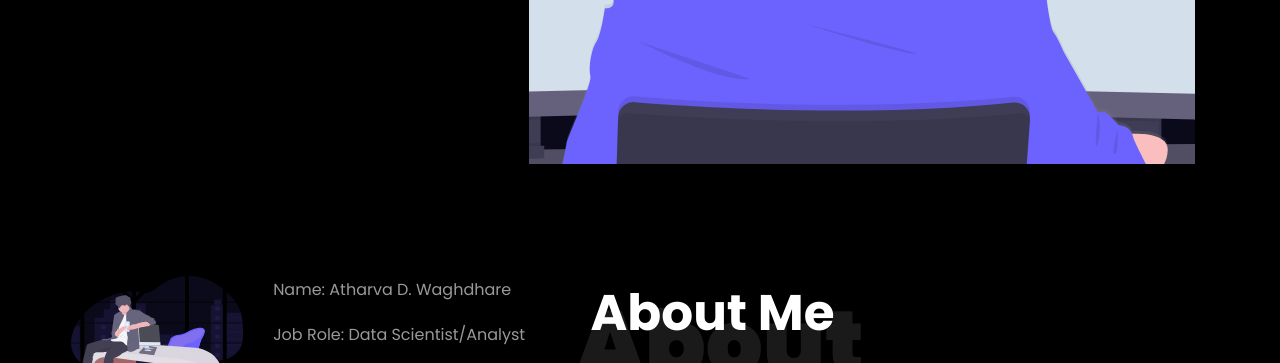
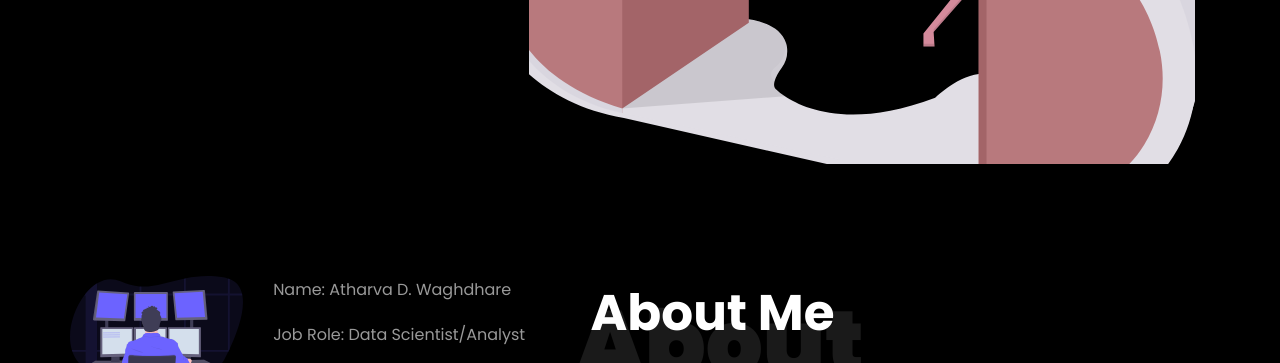
Before and after one commit to iAtharva26/Portfolio, a plain HTML site: page index.html in a window 1280 px wide. Shown: the part 586-949 px from the top of the page. Drawn offline with Linux system fonts and the light colour scheme; files whose address does not match are found by name.

Commit message:
index.html

```diff
--- a/index.html
+++ b/index.html
@@ -143,7 +143,7 @@
 	      	<div class="overlay"></div>
 	         <div class="container">
 	          <div class="row d-md-flex no-gutters slider-text align-items-end justify-content-end" data-scrollax-parent="true">
-	          	<div class="one-third js-fullheight order-md-last img" style="background-image:url(images/programmer.svg);">
+	          	<div class="one-third js-fullheight order-md-last img" style="background-image:url(images/manOnTable.svg);">
 	          	 <div class="overlay"></div>
 	          	</div>
 		          <div class="one-forth d-flex  align-items-center ftco-animate" data-scrollax=" properties: { translateY: '70%' }">
@@ -212,7 +212,7 @@
 								<div class="row">
 									<div class="col-sm-6 col-md-5">
 									  <div class="about-img">
-										<img src="images/manOnTable.svg" class="img-fluid rounded b-shadow-a" alt="">
+										<img src="images/programmer.svg" class="img-fluid rounded b-shadow-a" alt="">
 									  </div>
 									</div>
 									<!-- Details next to profile image -->
```
